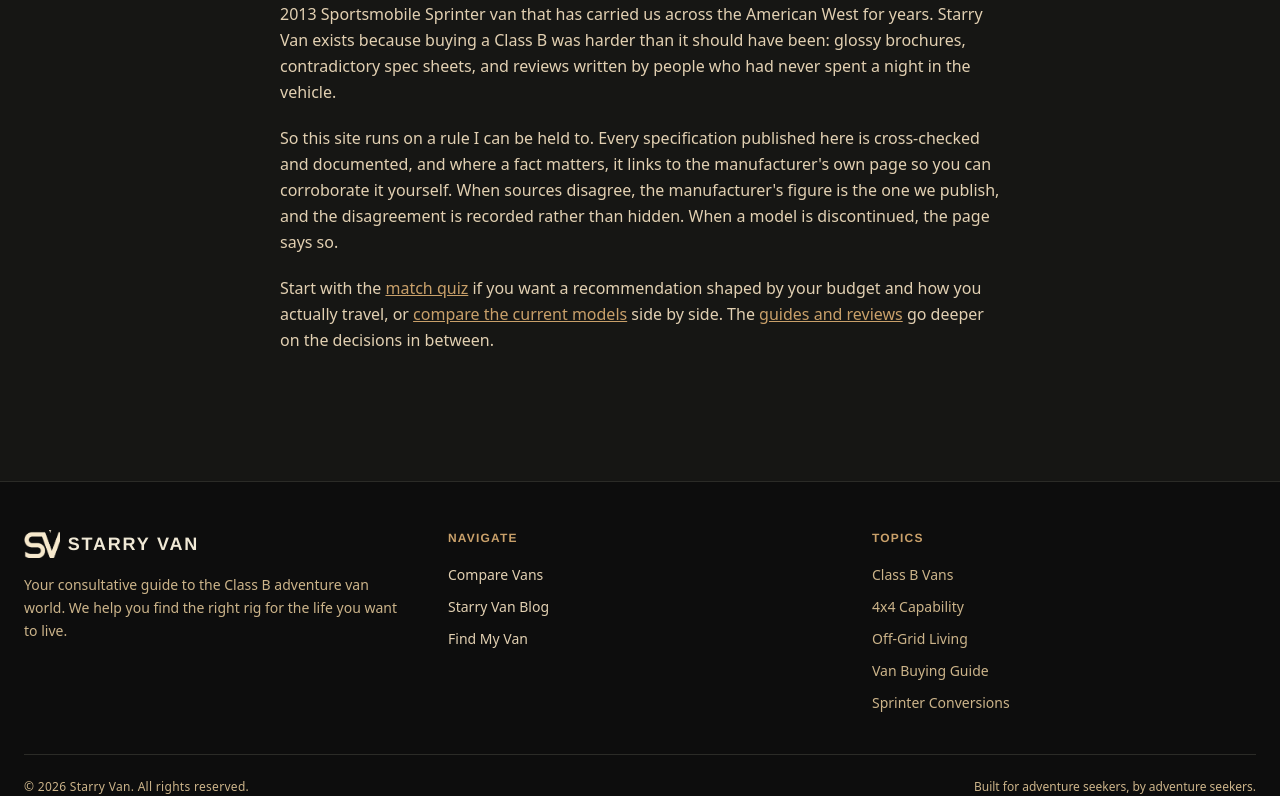
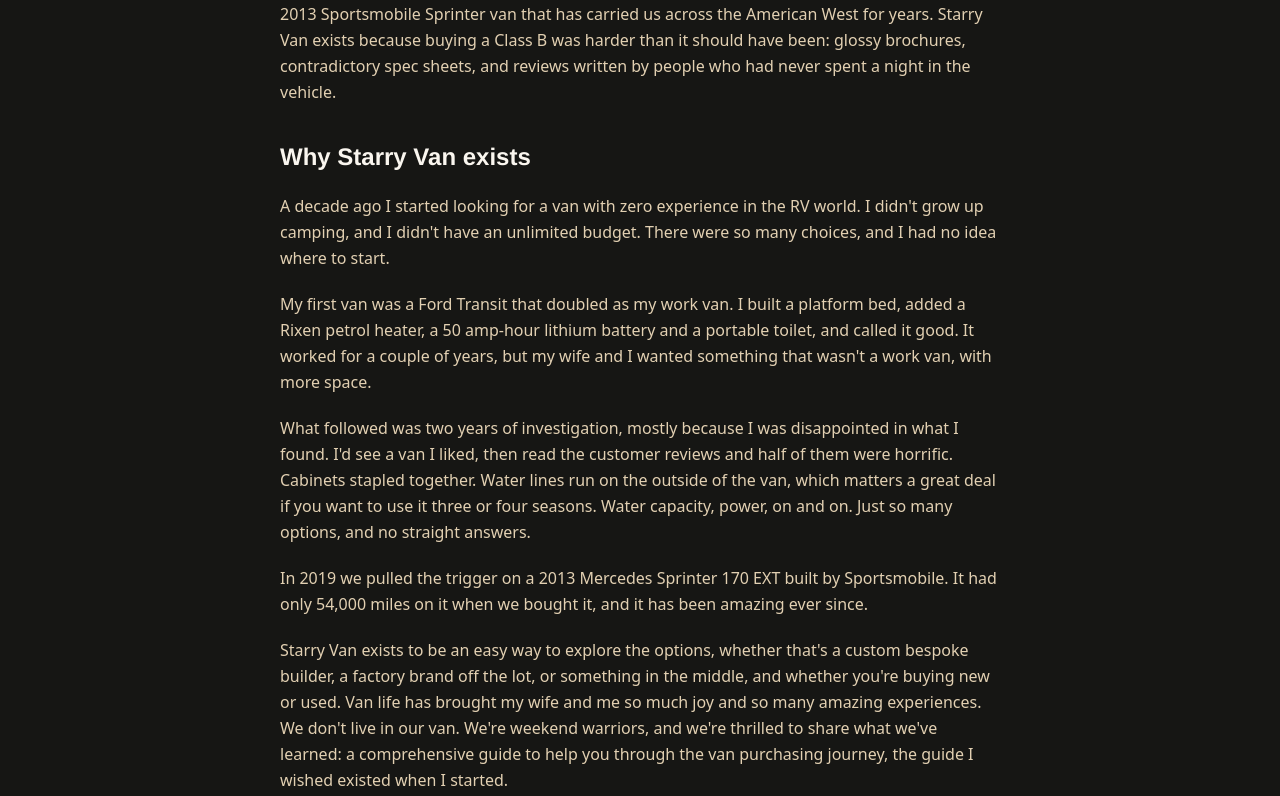
Before and after one commit to Unchainedmindprompts/Van-Life-Website-, a Next.js app: page /about in a window 1280 px wide. Shown: the part 968-1764 px from the top of the page. Built offline with nearby package versions, Linux system fonts and the light colour scheme.

Commit message:
About page: Mark's full origin story (Why Starry Van exists). Logo: nav and footer now use the SV + small van-with-line lockup per Mark's spec (stars stay in the favicon and About lockup)

```diff
--- a/src/app/about/page.tsx
+++ b/src/app/about/page.tsx
@@ -82,6 +82,46 @@
               contradictory spec sheets, and reviews written by people who had never
               spent a night in the vehicle.
             </p>
+            <h2 className="font-display font-bold text-2xl text-sand-100 pt-4">
+              Why Starry Van exists
+            </h2>
+            <p>
+              A decade ago I started looking for a van with zero experience in the
+              RV world. I didn&apos;t grow up camping, and I didn&apos;t have an
+              unlimited budget. There were so many choices, and I had no idea where
+              to start.
+            </p>
+            <p>
+              My first van was a Ford Transit that doubled as my work van. I built
+              a platform bed, added a Rixen petrol heater, a 50 amp-hour lithium
+              battery and a portable toilet, and called it good. It worked for a
+              couple of years, but my wife and I wanted something that wasn&apos;t a
+              work van, with more space.
+            </p>
+            <p>
+              What followed was two years of investigation, mostly because I was
+              disappointed in what I found. I&apos;d see a van I liked, then read
+              the customer reviews and half of them were horrific. Cabinets stapled
+              together. Water lines run on the outside of the van, which matters a
+              great deal if you want to use it three or four seasons. Water
+              capacity, power, on and on. Just so many options, and no straight
+              answers.
+            </p>
+            <p>
+              In 2019 we pulled the trigger on a 2013 Mercedes Sprinter 170 EXT
+              built by Sportsmobile. It had only 54,000 miles on it when we bought
+              it, and it has been amazing ever since.
+            </p>
+            <p>
+              Starry Van exists to be an easy way to explore the options, whether
+              that&apos;s a custom bespoke builder, a factory brand off the lot, or
+              something in the middle, and whether you&apos;re buying new or used.
+              Van life has brought my wife and me so much joy and so many amazing
+              experiences. We don&apos;t live in our van. We&apos;re weekend
+              warriors, and we&apos;re thrilled to share what we&apos;ve learned: a
+              comprehensive guide to help you through the van purchasing journey,
+              the guide I wished existed when I started.
+            </p>
             <p>
               So this site runs on a rule I can be held to. Every specification
               published here is cross-checked and documented, and where a fact
--- a/src/components/Footer.tsx
+++ b/src/components/Footer.tsx
@@ -9,7 +9,7 @@
           <div>
             <div className="flex items-center gap-2 mb-4">
               {/* eslint-disable-next-line @next/next/no-img-element */}
-              <img src="/images/logo-sv.png" alt="" className="h-7 w-auto" />
+              <img src="/images/logo-sv-van.png" alt="" className="h-10 w-auto" />
               <span className="font-display font-bold text-lg tracking-widest text-sand-200 uppercase">
                 STARRY VAN
               </span>
--- a/src/components/Nav.tsx
+++ b/src/components/Nav.tsx
@@ -16,7 +16,7 @@
           aria-label="Starry Van Home"
         >
           {/* eslint-disable-next-line @next/next/no-img-element */}
-          <img src="/images/logo-sv.png" alt="" className="h-8 w-auto" />
+          <img src="/images/logo-sv-van.png" alt="" className="h-11 w-auto" />
           <span
             className="font-display font-bold text-xl tracking-widest text-sand-200 uppercase group-hover:text-earth-300 transition-colors"
           >
```
Also changed, not shown: public/images/logo-sv-van.png (added).
